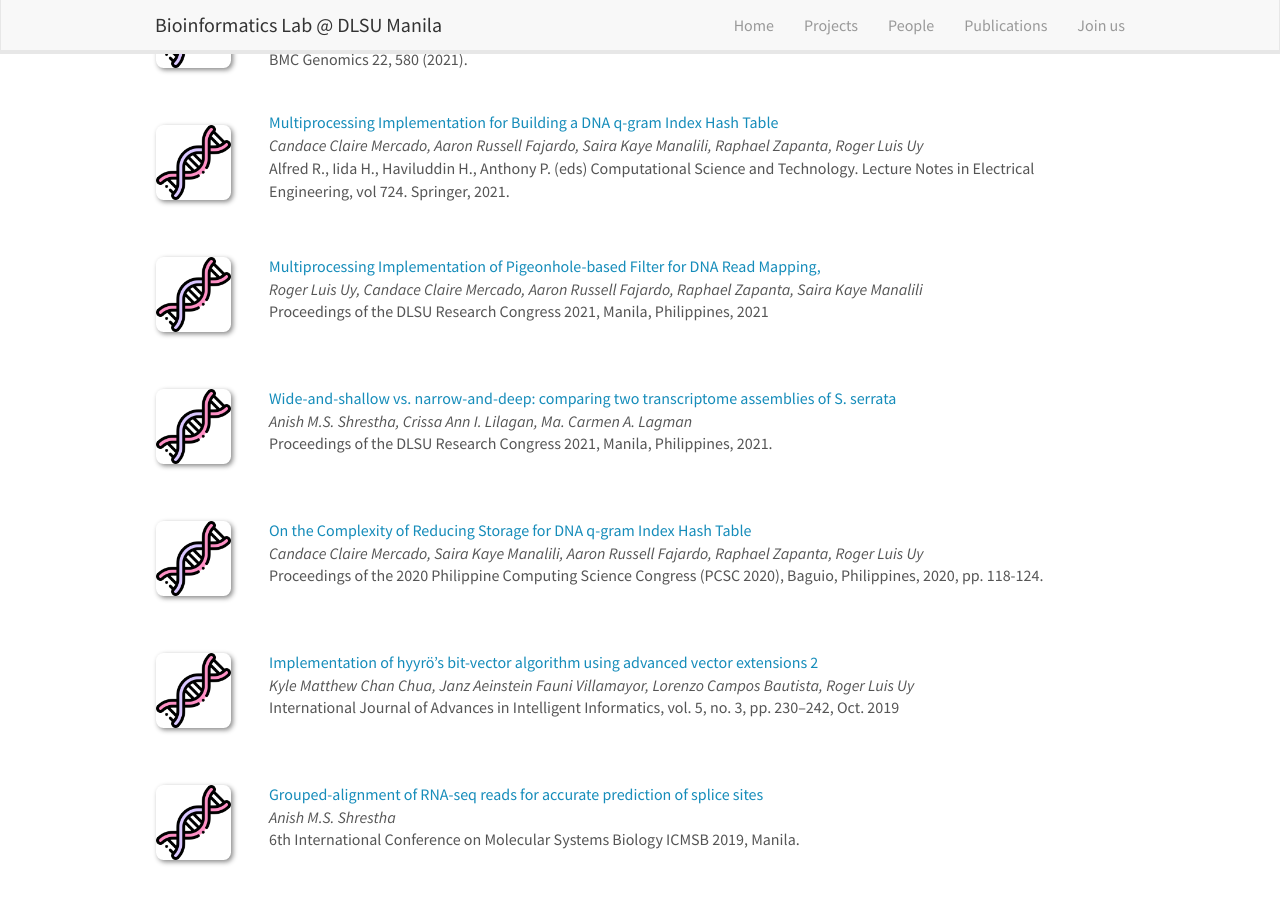
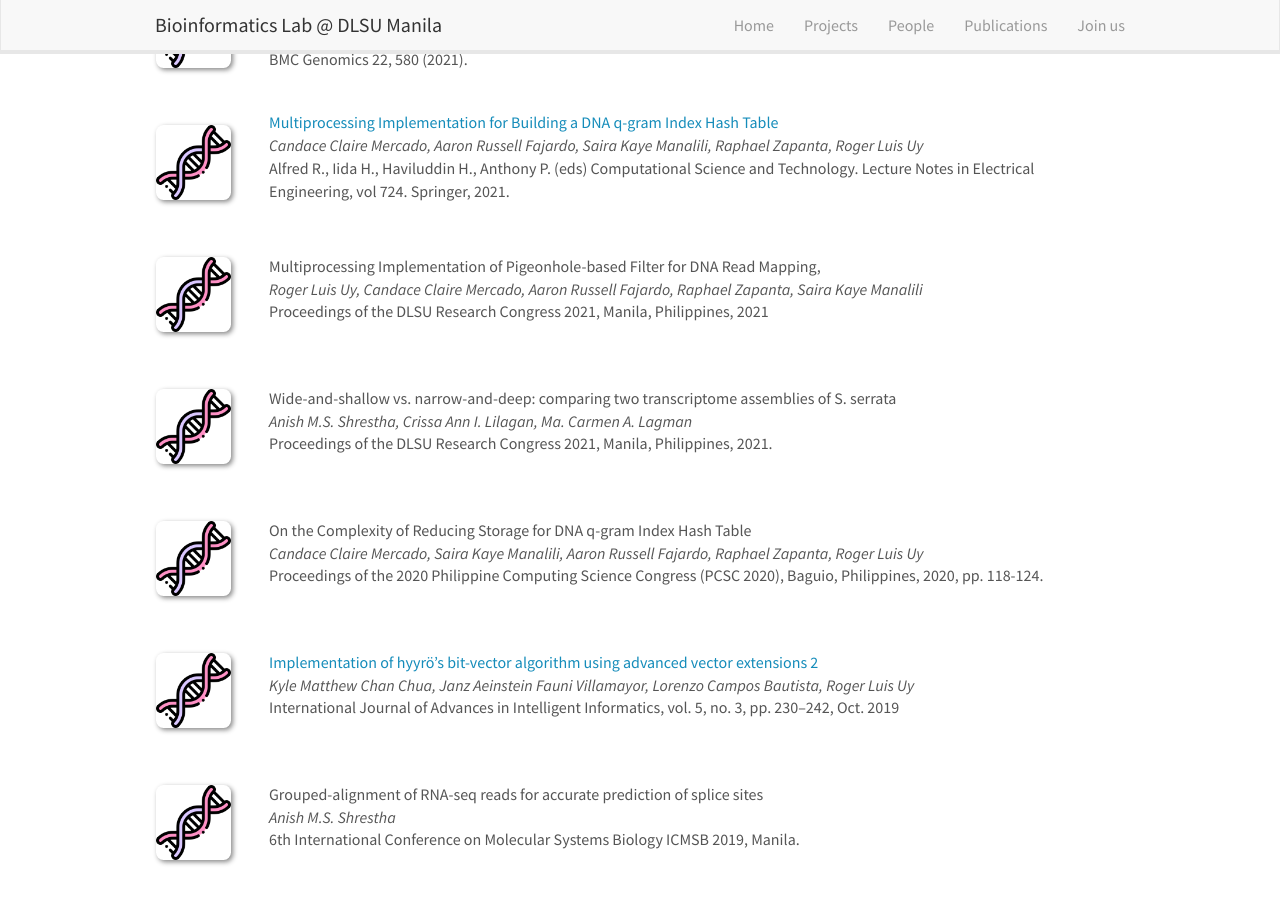
Before and after one commit to bioinfodlsu/bioinfodlsu.github.io, a Jekyll site: the page built from _pages/publications.md, in a window 1280 px wide and 900 px high, scrolled down 947 px. Built offline with Jekyll 4.4.1, drawn with Linux system fonts in a browser that asks for light colours; nearby versions of some CDN libraries.

Commit message:
Remove link if publication has no link

```diff
--- a/_pages/publications.md
+++ b/_pages/publications.md
@@ -57,8 +57,8 @@ permalink: /publications/
 <img src="{{ site.url }}{{ site.baseurl }}/images/pubpic/{{ publi.image }}" style="float: left; width: 75px;" />
 </div>
 <div class="col-sm-10 flex pub-text">
-<a href="{{ publi.link.url }}" target="_blank">{{ publi.title }}</a> <br />
-<em>{{ publi.authors }} </em><br />{{ publi.link.display }}
+{% if publi.link.url %}<a href="{{ publi.link.url }}" target="_blank">{{ publi.title }}</a> {% else %}{{ publi.title }}{% endif %}
+<br /><em>{{ publi.authors }} </em><br />{{ publi.link.display }}
 {{publi.no-link}}
 </div>
 </div>
```
